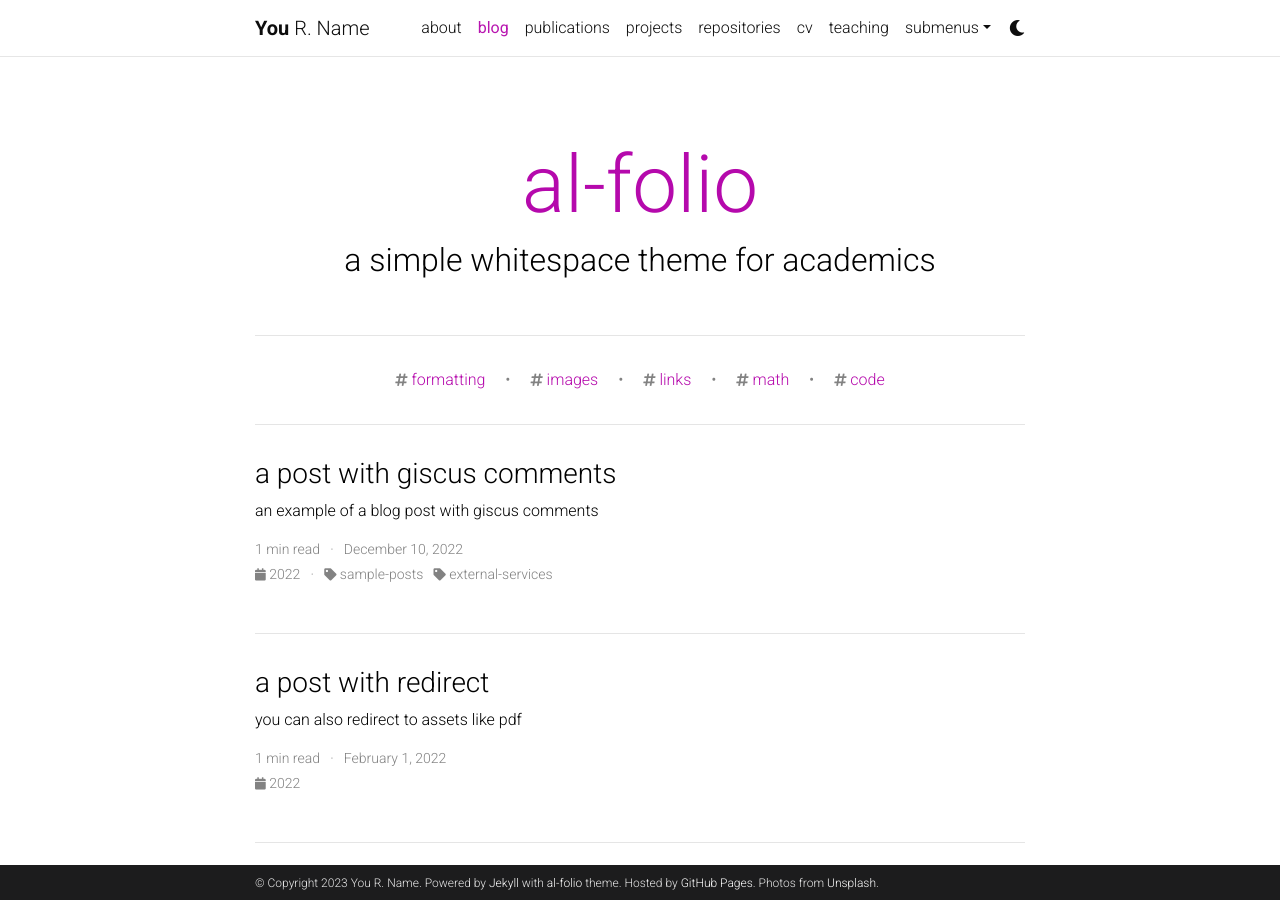
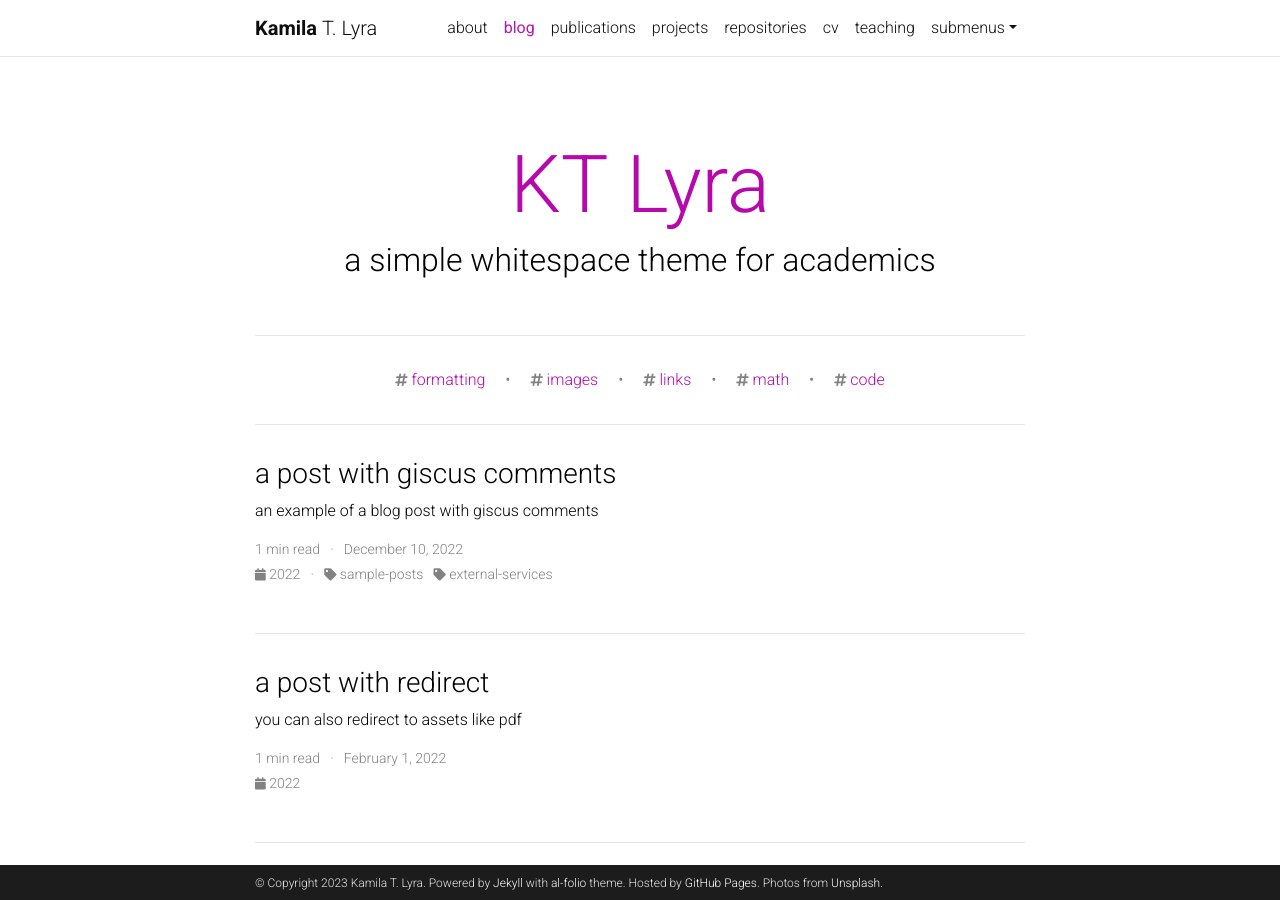
Before and after one commit to Kamilalyra/Kamilalyra.github.io, a Jekyll site: the page built from blog/index.html, in a window 1280 px wide and 900 px high. Built offline with Jekyll 4.4.1, drawn with Linux system fonts in a browser that asks for light colours; the list of posts is cut into pages by our own code; comment, search, counter and statistics services are not loaded; a style sheet for code colours, icons or effects is not loaded.

Commit message:
setting config parameters

```diff
--- a/_config.yml
+++ b/_config.yml
@@ -3,9 +3,9 @@
 # -----------------------------------------------------------------------------
 
 title: blank # the website title (if blank, full name will be used instead)
-first_name: You
-middle_name: R.
-last_name: Name
+first_name: Kamila
+middle_name: T.
+last_name: Lyra
 email: you@example.com
 description: > # the ">" symbol means to ignore newlines until "footer_text:"
   A simple, whitespace theme for academics. Based on [*folio](https://github.com/bogoli/-folio) design.
@@ -18,8 +18,8 @@ keywords: jekyll, jekyll-theme, academic-website, portfolio-website  # add your
 lang: en # the language of your site (for example: en, fr, cn, ru, etc.)
 icon: ⚛️  # the emoji used as the favicon (alternatively, provide image name in /assets/img/)
 
-url: https://alshedivat.github.io # the base hostname & protocol for your site
-baseurl: /al-folio # the subpath of your site, e.g. /blog/
+url: https://kamilalyra.github.io # the base hostname & protocol for your site
+baseurl: / # the subpath of your site, e.g. /blog/
 last_updated: false # set to true if you want to display last updated in the footer
 impressum_path:  # set to path to include impressum link in the footer, use the same path as permalink in a page, helps to conform with EU GDPR
 
@@ -67,13 +67,13 @@ og_image: # The site-wide (default for all links) Open Graph preview image
 # Social integration
 # -----------------------------------------------------------------------------
 
-github_username: # your GitHub user name
+github_username: kamilalyra # your GitHub user name
 gitlab_username: # your GitLab user name
 twitter_username: # your Twitter handle
 mastodon_username: # your mastodon instance+username in the format instance.tld/@username
-linkedin_username: # your LinkedIn user name
+linkedin_username: kamila-takayama-lyra-40ab1a1b9 # your LinkedIn user name
 telegram_username: # your Telegram user name
-scholar_userid: # your Google Scholar ID
+scholar_userid: askF09EAAAAJ # your Google Scholar ID
 semanticscholar_id: # your Semantic Scholar ID
 whatsapp_number: # your WhatsApp number (full phone number in international format. Omit any zeroes, brackets, or dashes when adding the phone number in international format.)
 orcid_id: # your ORCID ID
@@ -81,7 +81,7 @@ medium_username: # your Medium username
 quora_username: # your Quora username
 publons_id: # your ID on Publons
 osf_id: # your OSF ID
-research_gate_profile: # your profile on ResearchGate
+research_gate_profile: Kamila-Lyra # your profile on ResearchGate
 blogger_url: # your blogger URL
 work_url: # work page URL
 keybase_username: # your keybase user name
@@ -116,7 +116,7 @@ bing_site_verification:  # out your bing-site-verification ID (Bing Webmaster)
 # Blog
 # -----------------------------------------------------------------------------
 
-blog_name: al-folio # blog_name will be displayed in your blog page
+blog_name: KT Lyra # blog_name will be displayed in your blog page
 blog_nav_title: blog # your blog must have a title for it to be displayed in the nav bar
 blog_description: a simple whitespace theme for academics
 permalink: /blog/:year/:title/
@@ -344,7 +344,7 @@ enable_masonry:             true   # enables automatic project cards arangement
 enable_math:                true   # enables math typesetting (uses MathJax)
 enable_tooltips:            false  # enables automatic tooltip links generated
                                    # for each section titles on pages and posts
-enable_darkmode:            true   # enables switching between light/dark modes
+enable_darkmode:            false   # enables switching between light/dark modes
 enable_navbar_social:       false  # enables displaying social links in the
                                    # navbar on the about page
 enable_project_categories:  true   # enables categorization of projects into
```
